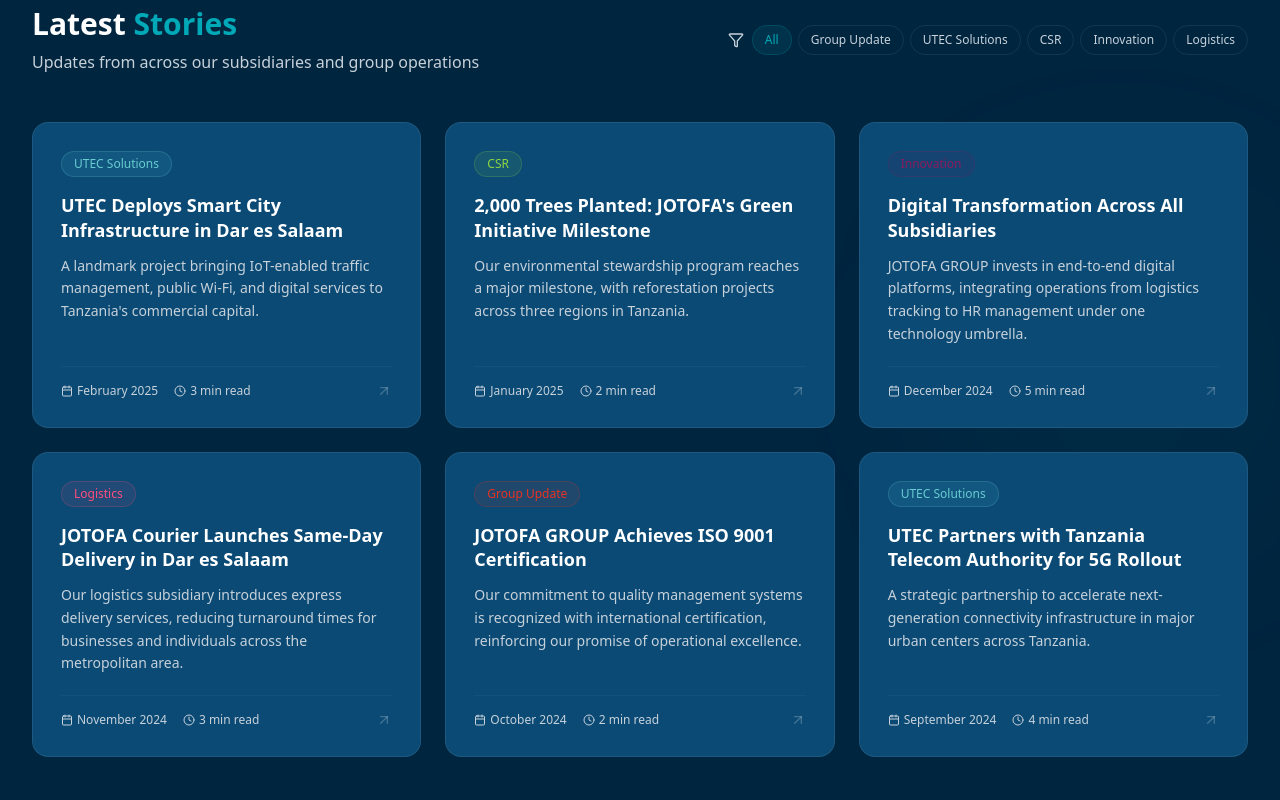
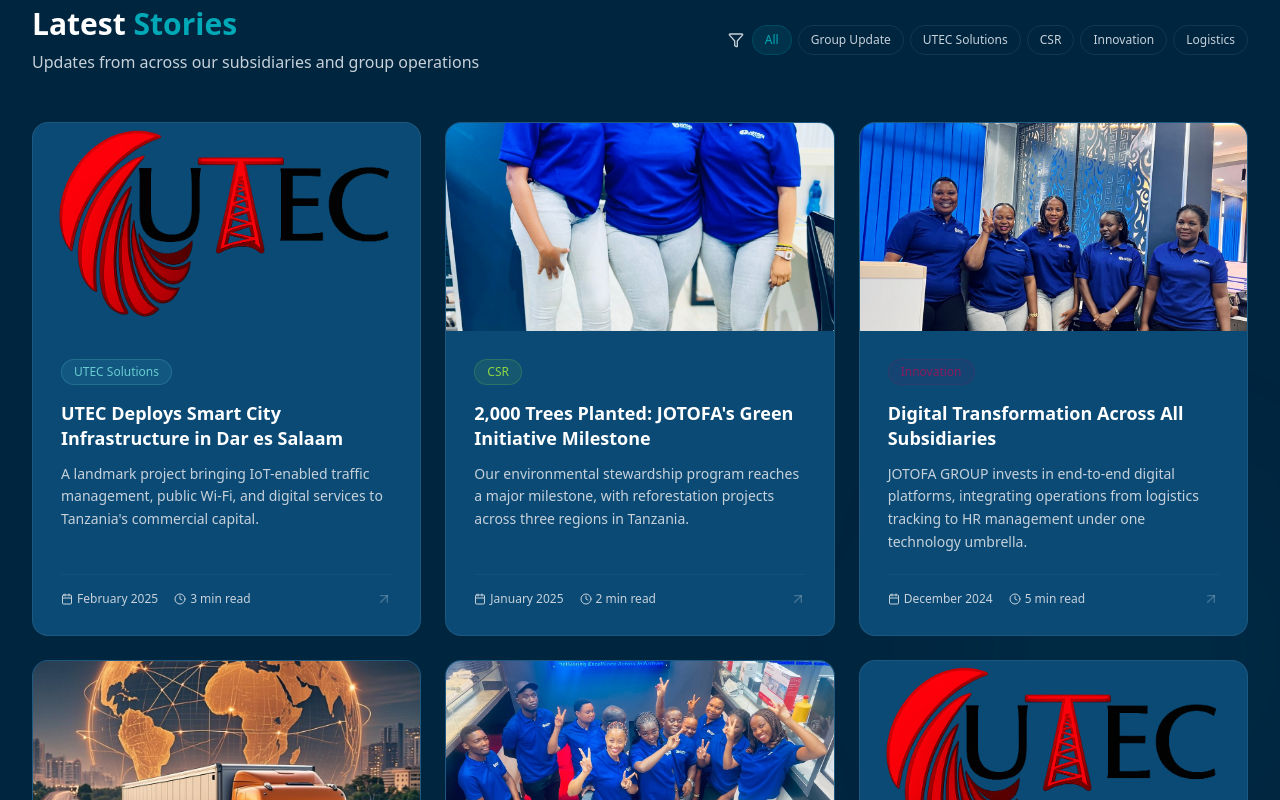
Before and after one commit to sulemsaba/frontendjotofa, a Next.js app: page /news in a window 1280 px wide. Shown: the part 720-1520 px from the top of the page. Built offline with nearby package versions, Linux system fonts and the light colour scheme.

Commit message:
add image preview hover to news cards

```diff
--- a/src/components/news.tsx
+++ b/src/components/news.tsx
@@ -191,7 +191,7 @@
                       fill
                       priority
                       sizes="(max-width: 768px) 100vw, 50vw"
-                    className="object-cover transition-transform duration-700 group-hover:scale-105"
+                      className="object-cover transition-transform duration-700 group-hover:scale-110"
                     />
                     <div className="absolute inset-0 bg-gradient-to-r dark:from-jotofa-navy-deep/80 dark:to-jotofa-navy-deep/40 from-background/80 to-background/40 md:bg-gradient-to-r md:dark:from-transparent md:dark:to-transparent md:from-transparent md:to-transparent" />
                     <div className="absolute inset-0 md:bg-gradient-to-l md:from-transparent md:to-jotofa-navy-deep/60 hidden md:block" />
@@ -301,9 +301,22 @@
                   e.preventDefault();
                   handleArticleClick(item);
                 }}
-                  className="group h-full flex flex-col p-6 sm:p-7 rounded-2xl bg-card border border-border hover:border-jotofa-accent/25 transition-all duration-300 hover:bg-secondary cursor-pointer focus-visible:outline-none focus-visible:ring-2 focus-visible:ring-jotofa-accent focus-visible:ring-offset-2 focus-visible:ring-offset-background block"
+                className="group h-full flex flex-col rounded-2xl bg-card border border-border overflow-hidden hover:border-jotofa-accent/25 transition-all duration-300 hover:bg-secondary cursor-pointer focus-visible:outline-none focus-visible:ring-2 focus-visible:ring-jotofa-accent focus-visible:ring-offset-2 focus-visible:ring-offset-background block"
                 aria-label={`Read article: ${item.title}`}
               >
+                {/* Image */}
+                <div className="relative h-48 sm:h-52 overflow-hidden">
+                  <Image
+                    src={item.image}
+                    alt=""
+                    fill
+                    sizes="(max-width: 768px) 100vw, (max-width: 1024px) 50vw, 33vw"
+                    className="object-cover transition-transform duration-700 ease-out group-hover:scale-110"
+                  />
+                  <div className="absolute inset-0 bg-gradient-to-t from-black/20 to-transparent opacity-0 group-hover:opacity-100 transition-opacity duration-300" />
+                </div>
+
+                <div className="p-6 sm:p-7 flex flex-col flex-1">
                   {/* Category badge */}
                   <div
                     className={`inline-flex items-center gap-1.5 px-3 py-1 rounded-full ${item.categoryBg} ${item.categoryBorder} border mb-4 self-start`}
@@ -336,6 +349,7 @@
                       </span>
                     </div>
                     <ArrowUpRight className="w-4 h-4 text-muted-foreground/30 group-hover:text-jotofa-accent transition-colors" />
+                  </div>
                 </div>
               </a>
                 </StaggerItem>
```
Lines whose indentation alone changed are shown as unchanged.
